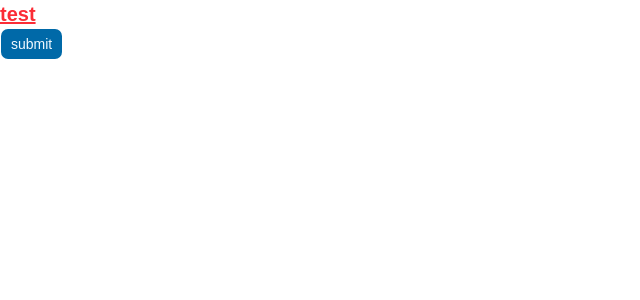
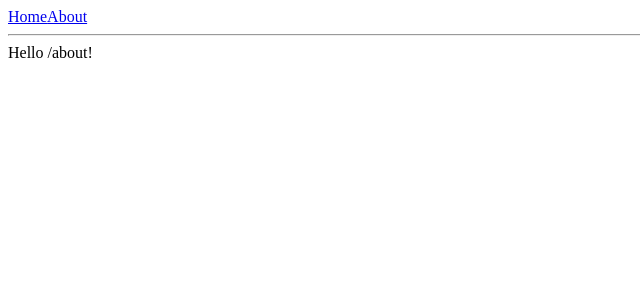
Before and after one commit to davePawww/rws-kanban-board, a React (Vite) app in the folder client/: page /about in a window 1280 px wide. Shown: the top 300 px of the page, without its empty margins (0-640 px from the left). Built offline with nearby package versions, Linux system fonts and the light colour scheme.

Commit message:
chore: tanstack query + router setup

```diff
--- a/client/eslint.config.js
+++ b/client/eslint.config.js
@@ -1,5 +1,5 @@
 import storybook from 'eslint-plugin-storybook';
-
+import pluginQuery from '@tanstack/eslint-plugin-query';
 import js from '@eslint/js';
 import globals from 'globals';
 import { defineConfig, globalIgnores } from 'eslint/config';
@@ -68,6 +68,13 @@ export default defineConfig([
       ],
     },
   },
+  {
+    files: ['src/routes/**'],
+    rules: {
+      'react-refresh/only-export-components': 'off',
+    },
+  },
+  ...pluginQuery.configs['flat/recommended'],
   ...storybook.configs['flat/recommended'],
   eslintConfigPrettier,
 ]);
--- a/client/package.json
+++ b/client/package.json
@@ -21,6 +21,10 @@
     "@hugeicons/core-free-icons": "^4.2.1",
     "@hugeicons/react": "^1.1.7",
     "@tailwindcss/vite": "^4.3.1",
+    "@tanstack/react-query": "^5.101.0",
+    "@tanstack/react-query-devtools": "^5.101.0",
+    "@tanstack/react-router": "^1.170.16",
+    "@tanstack/react-router-devtools": "^1.167.0",
     "class-variance-authority": "^0.7.1",
     "clsx": "^2.1.1",
     "motion": "^12.40.0",
@@ -38,6 +42,8 @@
     "@storybook/addon-docs": "^10.4.6",
     "@storybook/addon-themes": "^10.4.6",
     "@storybook/react-vite": "^10.4.6",
+    "@tanstack/eslint-plugin-query": "^5.101.0",
+    "@tanstack/router-plugin": "^1.168.18",
     "@testing-library/jest-dom": "^6.9.1",
     "@testing-library/react": "^16.3.2",
     "@testing-library/user-event": "^14.6.1",
--- a/client/src/main.tsx
+++ b/client/src/main.tsx
@@ -1,10 +1,31 @@
 import { StrictMode } from 'react';
-import { createRoot } from 'react-dom/client';
-import './index.css';
-import App from './App.tsx';
+import ReactDOM from 'react-dom/client';
+import { RouterProvider, createRouter } from '@tanstack/react-router';
+import { QueryClient, QueryClientProvider } from '@tanstack/react-query';
+import { routeTree } from './routeTree.gen';
+const queryClient = new QueryClient();
 
-createRoot(document.getElementById('root')!).render(
-  <StrictMode>
-    <App />
-  </StrictMode>,
-);
+const router = createRouter({
+  routeTree,
+  context: {
+    queryClient,
+  },
+});
+
+declare module '@tanstack/react-router' {
+  interface Register {
+    router: typeof router;
+  }
+}
+
+const rootElement = document.getElementById('root')!;
+if (!rootElement.innerHTML) {
+  const root = ReactDOM.createRoot(rootElement);
+  root.render(
+    <StrictMode>
+      <QueryClientProvider client={queryClient}>
+        <RouterProvider router={router} context={{ queryClient }} />
+      </QueryClientProvider>
+    </StrictMode>,
+  );
+}
--- /dev/null
+++ b/client/src/routeTree.gen.ts
@@ -0,0 +1,77 @@
+/* eslint-disable */
+
+// @ts-nocheck
+
+// noinspection JSUnusedGlobalSymbols
+
+// This file was automatically generated by TanStack Router.
+// You should NOT make any changes in this file as it will be overwritten.
+// Additionally, you should also exclude this file from your linter and/or formatter to prevent it from being checked or modified.
+
+import { Route as rootRouteImport } from './routes/__root'
+import { Route as AboutRouteImport } from './routes/about'
+import { Route as IndexRouteImport } from './routes/index'
+
+const AboutRoute = AboutRouteImport.update({
+  id: '/about',
+  path: '/about',
+  getParentRoute: () => rootRouteImport,
+} as any)
+const IndexRoute = IndexRouteImport.update({
+  id: '/',
+  path: '/',
+  getParentRoute: () => rootRouteImport,
+} as any)
+
+export interface FileRoutesByFullPath {
+  '/': typeof IndexRoute
+  '/about': typeof AboutRoute
+}
+export interface FileRoutesByTo {
+  '/': typeof IndexRoute
+  '/about': typeof AboutRoute
+}
+export interface FileRoutesById {
+  __root__: typeof rootRouteImport
+  '/': typeof IndexRoute
+  '/about': typeof AboutRoute
+}
+export interface FileRouteTypes {
+  fileRoutesByFullPath: FileRoutesByFullPath
+  fullPaths: '/' | '/about'
+  fileRoutesByTo: FileRoutesByTo
+  to: '/' | '/about'
+  id: '__root__' | '/' | '/about'
+  fileRoutesById: FileRoutesById
+}
+export interface RootRouteChildren {
+  IndexRoute: typeof IndexRoute
+  AboutRoute: typeof AboutRoute
+}
+
+declare module '@tanstack/react-router' {
+  interface FileRoutesByPath {
+    '/about': {
+      id: '/about'
+      path: '/about'
+      fullPath: '/about'
+      preLoaderRoute: typeof AboutRouteImport
+      parentRoute: typeof rootRouteImport
+    }
+    '/': {
+      id: '/'
+      path: '/'
+      fullPath: '/'
+      preLoaderRoute: typeof IndexRouteImport
+      parentRoute: typeof rootRouteImport
+    }
+  }
+}
+
+const rootRouteChildren: RootRouteChildren = {
+  IndexRoute: IndexRoute,
+  AboutRoute: AboutRoute,
+}
+export const routeTree = rootRouteImport
+  ._addFileChildren(rootRouteChildren)
+  ._addFileTypes<FileRouteTypes>()
--- /dev/null
+++ b/client/src/routes/__root.tsx
@@ -0,0 +1,27 @@
+import { createRootRouteWithContext, Link, Outlet } from '@tanstack/react-router'; // different import
+import { ReactQueryDevtools } from '@tanstack/react-query-devtools';
+import { TanStackRouterDevtools } from '@tanstack/react-router-devtools';
+import type { RouterContext } from '@/types/shared.types';
+
+export const Route = createRootRouteWithContext<RouterContext>()({
+  component: RootLayout,
+});
+
+function RootLayout() {
+  return (
+    <>
+      <div className="flex gap-2 p-2">
+        <Link to="/" className="[&.active]:font-bold">
+          Home
+        </Link>
+        <Link to="/about" className="[&.active]:font-bold">
+          About
+        </Link>
+      </div>
+      <hr />
+      <Outlet />
+      <ReactQueryDevtools initialIsOpen={false} />
+      <TanStackRouterDevtools initialIsOpen={false} />
+    </>
+  );
+}
--- /dev/null
+++ b/client/src/routes/about.tsx
@@ -0,0 +1,9 @@
+import { createFileRoute } from '@tanstack/react-router';
+
+export const Route = createFileRoute('/about')({
+  component: RouteComponent,
+});
+
+function RouteComponent() {
+  return <div>Hello /about!</div>;
+}
--- /dev/null
+++ b/client/src/routes/index.tsx
@@ -0,0 +1,9 @@
+import { createFileRoute } from '@tanstack/react-router';
+
+export const Route = createFileRoute('/')({
+  component: RouteComponent,
+});
+
+function RouteComponent() {
+  return <div>Hello /!</div>;
+}
--- /dev/null
+++ b/client/src/types/shared.types.ts
@@ -0,0 +1,5 @@
+import type { QueryClient } from '@tanstack/react-query';
+
+export type RouterContext = {
+  queryClient: QueryClient;
+};
--- a/client/vite.config.ts
+++ b/client/vite.config.ts
@@ -2,10 +2,18 @@ import { defineConfig } from 'vitest/config';
 import react from '@vitejs/plugin-react';
 import tailwindcss from '@tailwindcss/vite';
 import path from 'path';
+import { tanstackRouter } from '@tanstack/router-plugin/vite';
 
 // https://vite.dev/config/
 export default defineConfig({
-  plugins: [react(), tailwindcss()],
+  plugins: [
+    tanstackRouter({
+      target: 'react',
+      autoCodeSplitting: true,
+    }),
+    react(),
+    tailwindcss(),
+  ],
   resolve: { alias: { '@': path.resolve(__dirname, './src') } },
   test: {
     globals: true,
```
Also changed, not shown: client/vercel.json (added), 1 other file (tests, documents, lock files or other folders).
